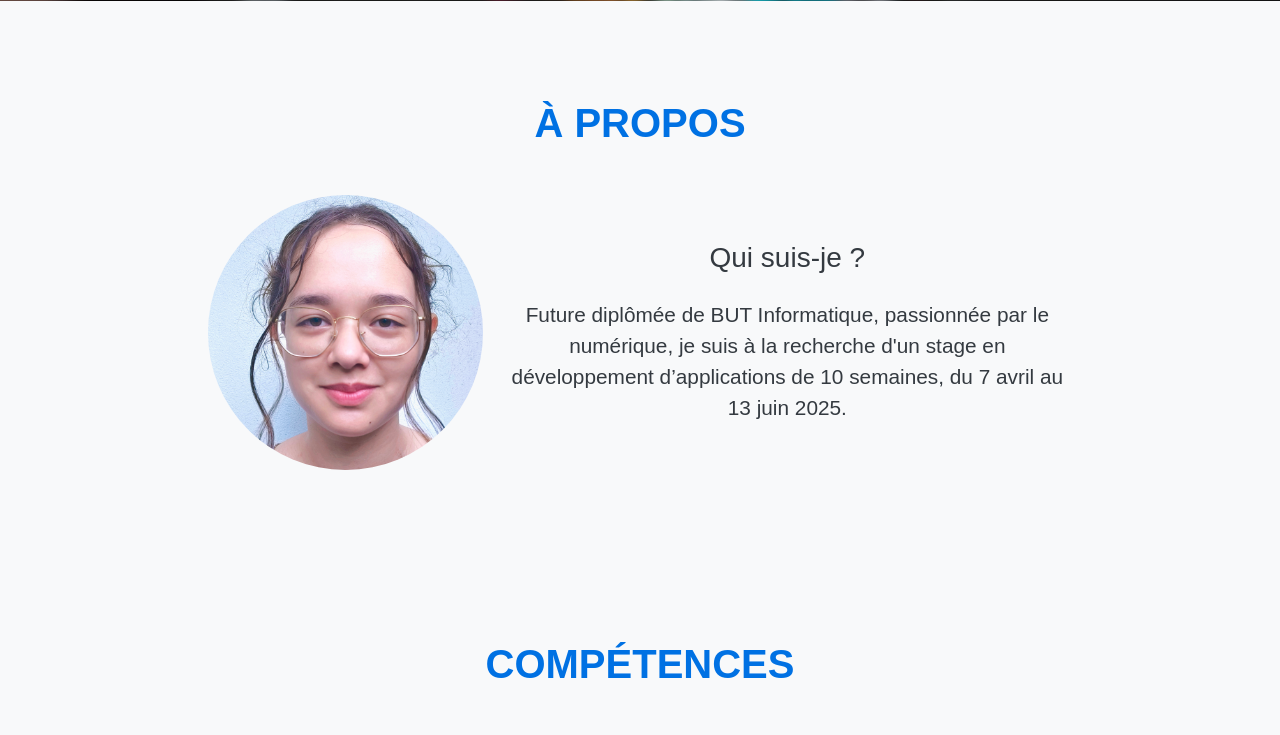
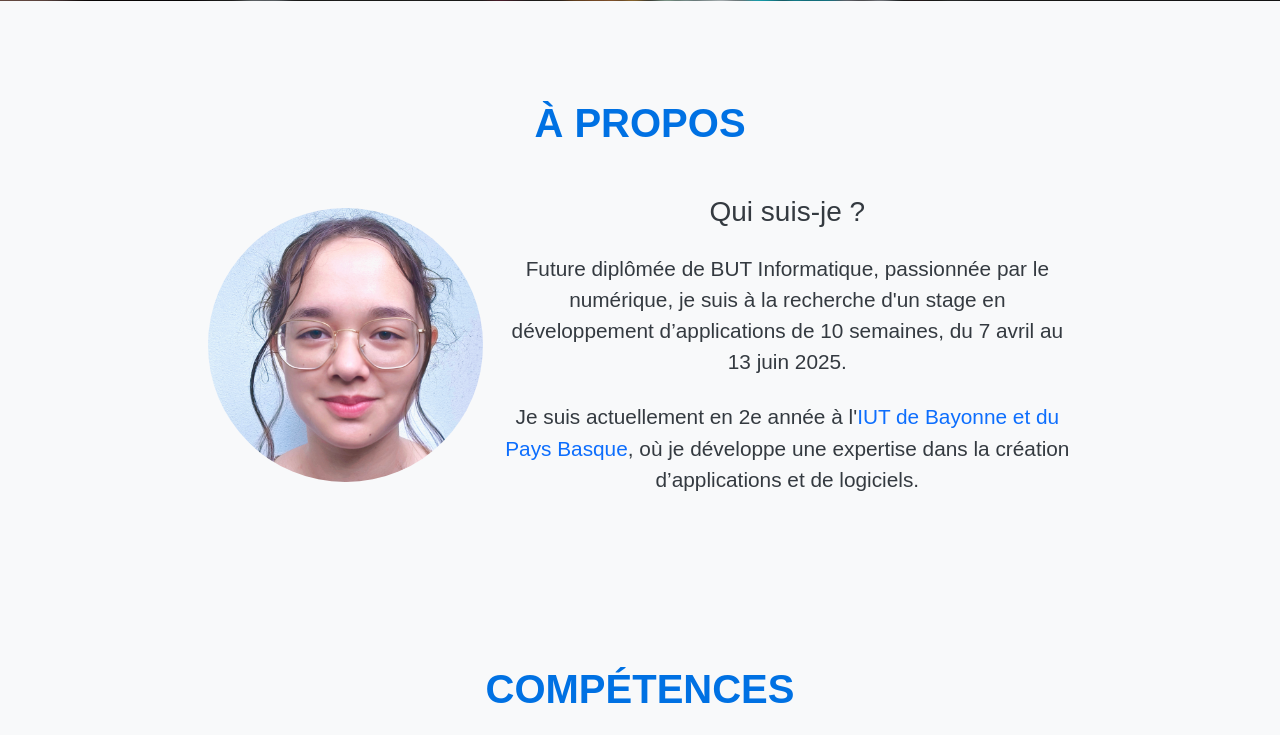
Before and after one commit to Manon-KP/portfolio, a PHP site: page / in a window 1280 px wide. Shown: the part 799-1534 px from the top of the page. Run offline with PHP 8.4, Linux system fonts and the light colour scheme.

Commit message:
Ajout dans A Propos et de son style

```diff
--- a/CSS/style.css
+++ b/CSS/style.css
@@ -264,6 +264,20 @@ h2 {
     }
 }
 
+#a-propos a {
+    text-decoration: none;
+    transition: color 0.3s ease, border-bottom 0.3s ease;
+}
+
+#a-propos a:hover {
+    color: #007bff;
+    border-bottom: 2px solid #007bff;
+}
+
+#a-propos a:focus {
+    outline: none;
+}
+
 #competences {
     background-color: #f8f9fa;
     padding: 5vh 0;
--- a/index.html
+++ b/index.html
@@ -51,7 +51,7 @@
                 <p id="typed-text">Manon Klein-Pol</p>
             </h1>
             <p class="lead">
-                <p id="typed-description">Informaticienne spécialisée en développement d’applications</p>
+            <p id="typed-description">Informaticienne spécialisée en développement d’applications</p>
             </p>
             <a href="#projets" class="btn btn-primary btn-lg">Découvrir mes projets</a>
         </div>
@@ -72,6 +72,9 @@
                     Future diplômée de BUT Informatique,
                     passionnée par le numérique, je suis à la recherche d'un stage en développement d’applications de 10
                     semaines, du 7 avril au 13 juin 2025.
+                </p>
+                <p class="text-center mb-4 a-propos-text">
+                    Je suis actuellement en 2e année à l'<a href="https://www.iutbayonne.univ-pau.fr/" target="_blank">IUT de Bayonne et du Pays Basque</a>, où je développe une expertise dans la création d’applications et de logiciels.
                 </p>
             </div>
         </div>
@@ -321,8 +324,8 @@
                 <div class="modal-body">
                     <img src="images/portfolio.png" alt="Portfolio" class="mb-3">
                     <p><strong>Description :</strong> Mon portfolio présente une sélection de projets réalisés dans le
-                        cadre de mes études et de mon parcours professionnel. Vous y trouverez des applications web, des
-                        logiciels, ainsi que des projets en développement mobile.</p>
+                        cadre de mes études à l'IUT de Bayonne et du Pays Basque. Vous y trouverez des applications web,
+                        des logiciels, ainsi que des projets en développement divers.</p>
                     <p><strong>Fonctionnalités principales :</strong></p>
                     <ul>
                         <li>Présentation de mes projets passés et en cours.</li>
```
